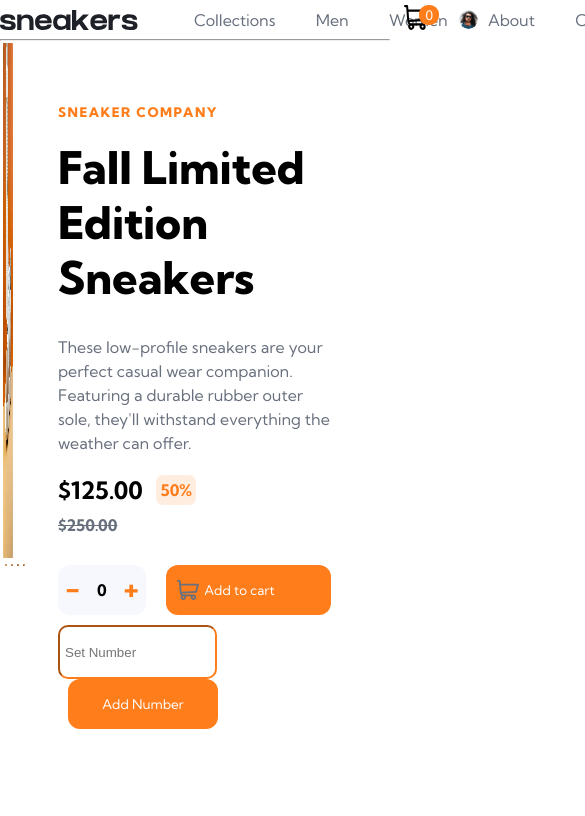
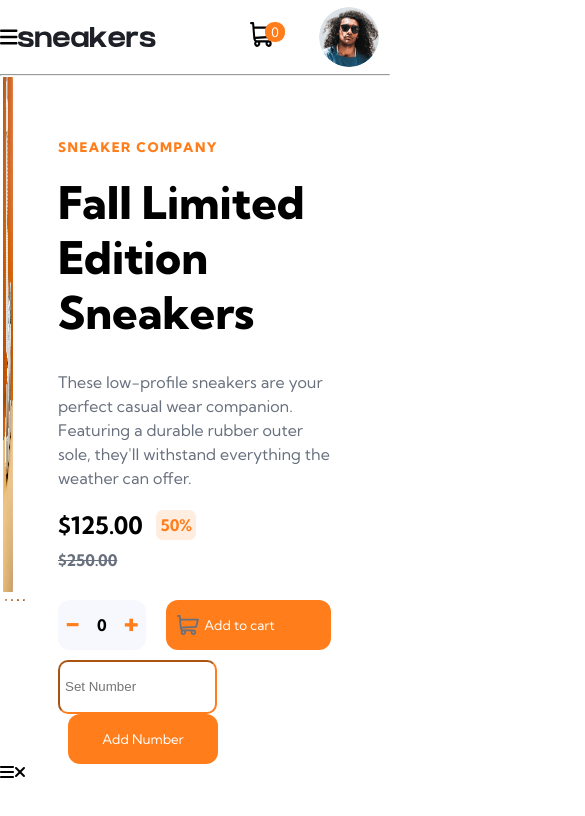
Before and after one commit to nonso-ng/E-commerce-page, a Vue app: page /counter in a window 390 px wide. Shown: the top 816 px of the page, 585 px wide, since content can reach past the window. Built offline with nearby package versions, Linux system fonts and the light colour scheme.

Commit message:
added 404 error page and redirected my home route

```diff
--- a/package.json
+++ b/package.json
@@ -8,6 +8,11 @@
     "lint": "vue-cli-service lint"
   },
   "dependencies": {
+    "@fortawesome/fontawesome-svg-core": "^6.3.0",
+    "@fortawesome/free-brands-svg-icons": "^6.3.0",
+    "@fortawesome/free-regular-svg-icons": "^6.3.0",
+    "@fortawesome/free-solid-svg-icons": "^6.3.0",
+    "@fortawesome/vue-fontawesome": "^3.0.3",
     "core-js": "^3.8.3",
     "vue": "^3.2.13",
     "vue-router": "^4.1.6",
--- a/src/App.vue
+++ b/src/App.vue
@@ -1,13 +1,16 @@
 <template>
 
 <Navbar/>
-<Hero/>
+<router-view>
+
+
+</router-view>
 
 </template>
 
 <script setup>
 import Navbar from "./components/NavigationBar.vue"
-import Hero from './components/HeroPage.vue';
+//import Hero from './components/HeroPage.vue';
 
 
 </script>
--- a/src/components/HeroPage.vue
+++ b/src/components/HeroPage.vue
@@ -49,6 +49,9 @@
 
     </div>
   </div>
+
+  <font-awesome-icon icon="fa-solid fa-bars" />
+  <font-awesome-icon icon="fa-solid fa-xmark" />
 </template>
 
 <script setup>
--- a/src/components/NavigationBar.vue
+++ b/src/components/NavigationBar.vue
@@ -1,6 +1,7 @@
 <template>
   <div class="navbar">
     <div class="top-left">
+      <font-awesome-icon icon="fa-solid fa-bars" size="lg"  class="toggle"/>
       <img src="../assets/logo.svg" />
       <div class="list">
         <ul style="color: #68707d;">
@@ -16,14 +17,25 @@
     <div class="top-right">
       <div class="cart-display">
         <img class="cart" style="height: 25px; width: 25px;" src="../assets/icon-cart.svg" />
-        <div class="top-right-display" >{{ $store.state.loadedCount }}</div>
+        <div class="top-right-display" >{{ loadedCount}}</div>
       </div>
 
       <img class="avatar" src="../assets/image-avatar.png" />
+
     </div>
   </div>
   <hr />
 </template>
+
+<script>
+export default{
+  computed:{
+    loadedCount(){
+      return(this.$store.state.loadedCount)
+    }
+  }
+}
+</script>
 
 <style scoped>
 .navbar {
@@ -47,6 +59,18 @@
   align-items: center;
   gap: 15%;
 
+}
+.toggle{
+  display: none;
+}
+
+@media(max-width:600px){
+  .toggle{
+    display: flex;
+  }
+  .cart-display{
+    display: none;
+  }
 }
 .cart-display{
   display: flex;
@@ -93,6 +117,11 @@
   font-family: 'Kumbh Sans', sans-serif;
   margin-left: 20%;
 }
+@media(max-width:600px){
+  .list{
+    display: none;
+  }
+}
 .list ul li {
   margin-right: 18%;
   list-style: none;
--- a/src/main.js
+++ b/src/main.js
@@ -3,7 +3,15 @@ import App from './App.vue'
 import router from "./router";
 import store from './store'
 
+import { library } from '@fortawesome/fontawesome-svg-core';
+import { FontAwesomeIcon } from '@fortawesome/vue-fontawesome'
+
+import { faBars } from '@fortawesome/free-solid-svg-icons'
+import { faXmark } from '@fortawesome/free-solid-svg-icons'
+
+library.add(faBars, faXmark)
 
 
 
-createApp(App).use(store).use(router).mount('#app')
+
+createApp(App).component('font-awesome-icon', FontAwesomeIcon).use(store).use(router).mount('#app')
--- a/src/router/index.js
+++ b/src/router/index.js
@@ -1,30 +1,28 @@
 import { createRouter, createWebHistory } from "vue-router";
 
-import HeroPage from "../components/HeroPage.vue"
-//import ErrorPage from "../components/ErrorPage.vue"
+import HeroPage from "../components/HeroPage.vue";
+import ErrorPage from "../components/ErrorPage.vue"
 //import NavBar from "../components/NavigationBar.vue"
 
 const routes = [
+  { path: "/", redirect: "/counter" },
+
   {
     path: "/counter",
     name: "home",
     component: HeroPage,
   },
   {
-    // path: "*",
-    // name: "error",
-    // component: ErrorPage,
-    // route level code-splitting
-    // this generates a separate chunk (about.[hash].js) for this route
-    // which is lazy-loaded when the route is visited.
-    // component: () =>
-    //   import(/* webpackChunkName: "about" */ "../views/AboutView.vue"),
-  },
+    path:"/:pathMatch(.*)*",
+    name:"errorPage",
+    component: ErrorPage
+  }
 ];
 
 const router = createRouter({
   history: createWebHistory(process.env.BASE_URL),
   routes,
+
 });
 
 export default router;
--- a/src/store/index.js
+++ b/src/store/index.js
@@ -18,7 +18,6 @@ export default createStore({
     },
     resetCount(state) {
       state.loadedCount = state.count;
-
       state.count = 0;
       state.anotherCount = " ";
     },
```
Also changed, not shown: 1 other file (tests, documents, lock files or other folders).
